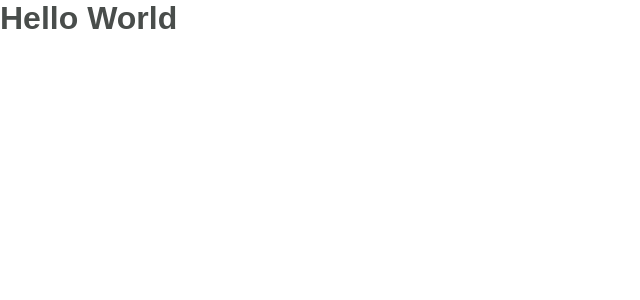
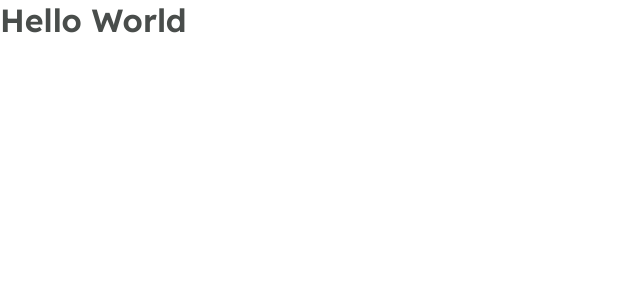
Before and after one commit to brbvi/podcastr, a Next.js app: page / in a window 1280 px wide. Shown: the top 300 px of the page, without its empty margins (0-640 px from the left). Built offline with nearby package versions, Linux system fonts and the light colour scheme.

Commit message:
feat: added new font

```diff
--- a/src/pages/_document.tsx
+++ b/src/pages/_document.tsx
@@ -38,6 +38,14 @@
       <Html>
         <Head>
           <link rel="preconnect" href="https://fonts.gstatic.com" />
+          <link
+            href="https://fonts.googleapis.com/css2?family=Lexend:wght@500;600&display=swap"
+            rel="stylesheet"
+          />
+          <link
+            href="https://fonts.googleapis.com/css2?family=Inter&display=swap"
+            rel="stylesheet"
+          />
         </Head>
         <body>
           <Main />
```
